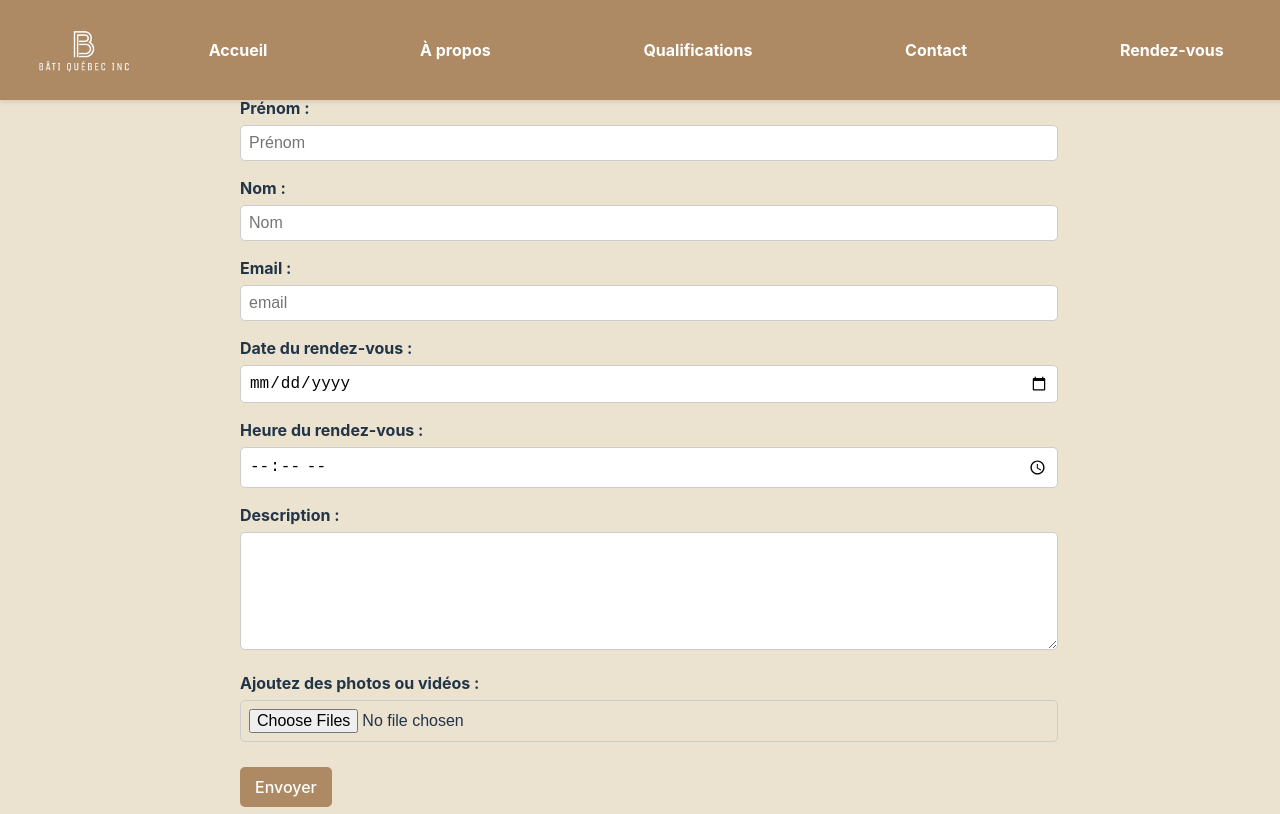
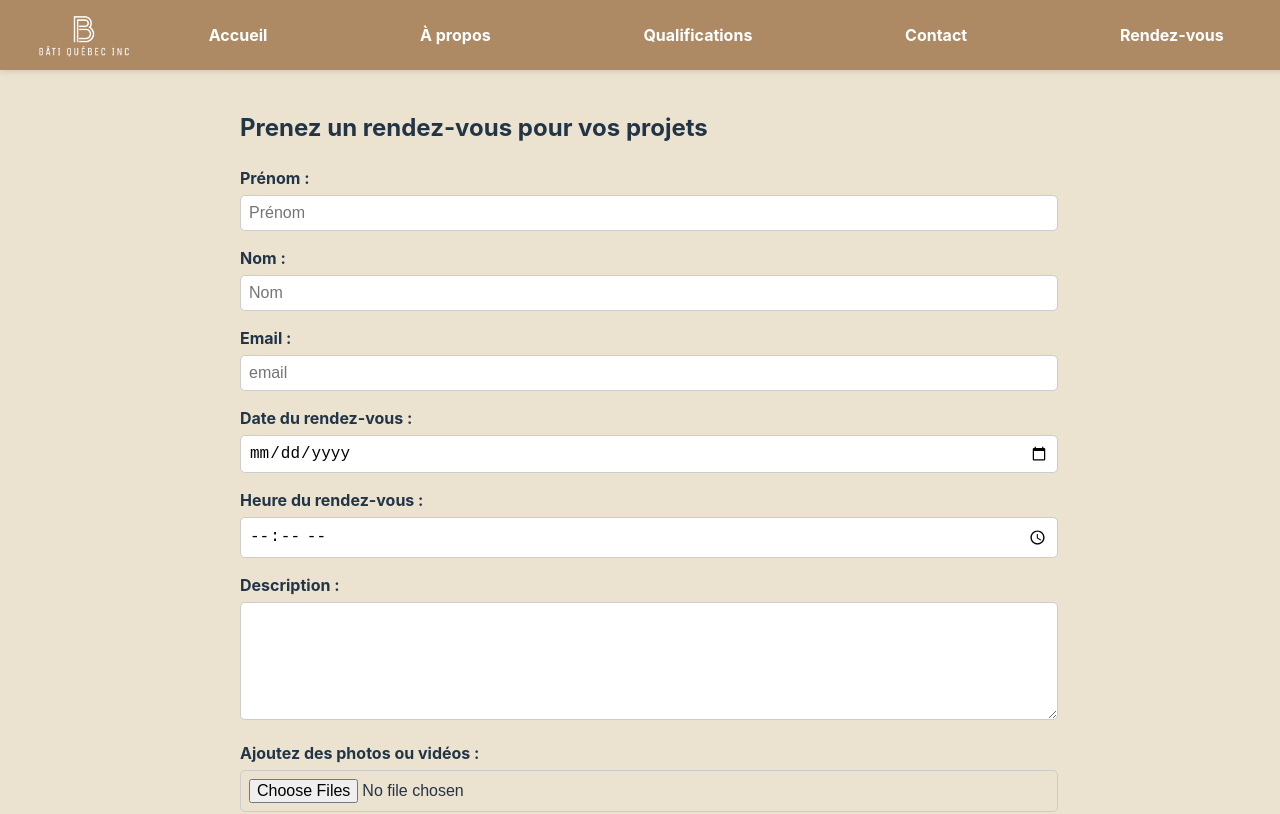
Before and after one commit to MyriamAssam/bati, a React (Vite) app: page /rdv in a window 1280 px wide. Shown: the top 814 px of the page. Built offline with nearby package versions, Linux system fonts and the light colour scheme.

Commit message:
Ajustement style

```diff
--- a/src/App.css
+++ b/src/App.css
@@ -36,6 +36,11 @@ body {
   position: relative;
 }
 
+.page-content {
+  margin-top: 70px;
+  background-color: #ECE2D0;
+}
+
 /* ✅ Correction du Header */
 header {
   background-color: #AD8A64;
@@ -50,7 +55,7 @@ header {
   left: 0;
   right: 0;
   z-index: 1000;
-  height: 80px;
+  height: 50px;
   box-shadow: 0px 2px 5px rgba(0, 0, 0, 0.1);
 }
 
```
